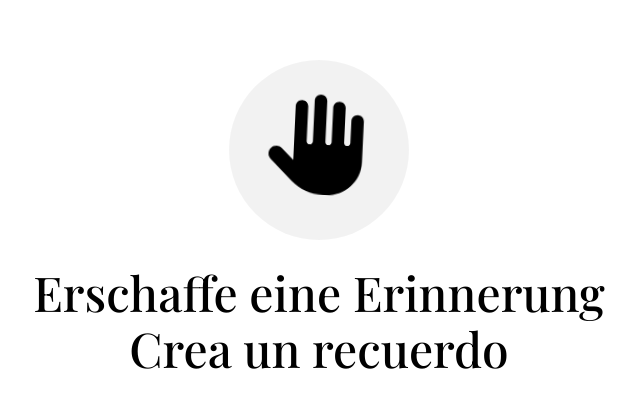
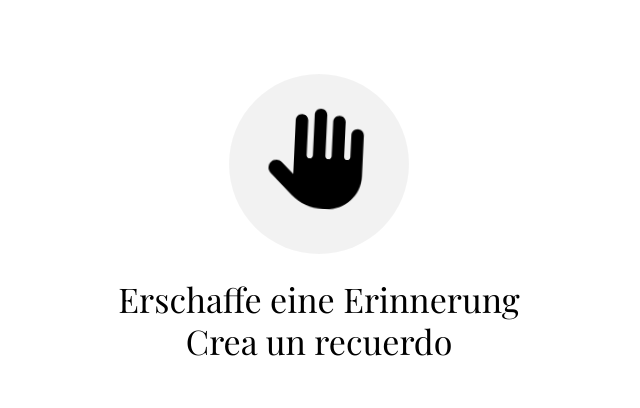
Before and after one commit to ITLab-CC/photobooth, a React (Vite) app in the folder frontend/: page / in a window 1280 px wide. Shown: the part 182-590 px from the top of the page, without its empty margins (341-981 px from the left). Built offline with nearby package versions, Linux system fonts and the light colour scheme.

Commit message:
Fixed styling issues

```diff
--- a/frontend/src/components/CustomCameraComponent.tsx
+++ b/frontend/src/components/CustomCameraComponent.tsx
@@ -96,14 +96,21 @@ export default function CustomCameraComponent({
 
   return (
     <Box
-      position="relative"
       sx={{
-        width: "calc(100% - 40px)",
-        maxWidth: 680,
-        height: 680,
-        margin: "20px auto",
+        display: "flex",
+        justifyContent: "center",
+        width: "100%",
       }}
     >
+      <Box
+        position="relative"
+        sx={{
+          width: "100%",
+          maxWidth: 680,
+          height: 680,
+          margin: "20px 0",
+        }}
+      >
       <CameraPreview
         videoRef={videoRef}
         onLoadedMetadata={() => {
@@ -175,6 +182,7 @@ export default function CustomCameraComponent({
           </Typography>
         </Box>
       )}
+      </Box>
     </Box>
   );
 }
--- a/frontend/src/pages/PhotoBoxPage.tsx
+++ b/frontend/src/pages/PhotoBoxPage.tsx
@@ -415,14 +415,17 @@ export default function PhotoBoxPage() {
 
                 {/* Text outside the circle */}
                 <Typography
-                  variant="h3"
+                  variant="h4"
                   onClick={handleStartClick}
                   sx={{
                     fontFamily: "'Playfair Display', serif",
                     color: '#000000',
-                    fontWeight: 500,
+                    fontWeight: 300,
                     textAlign: 'center',
                     cursor: 'pointer',
+                    width: '100%',
+                    maxWidth: '90%',
+                    margin: '0 auto',
                     '&:hover': {
                       color: '#333333',
                     },
```
